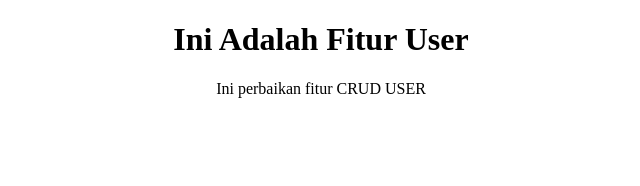
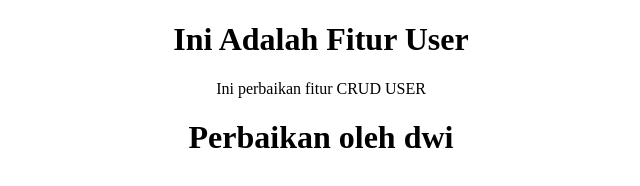
Before and after one commit to lanjar17/tiga-serangkai, a plain HTML site: page user.html in a window 1280 px wide. Shown: the whole page, without its empty margins (319-959 px from the left). Drawn offline with Linux system fonts and the light colour scheme.

Commit message:
perbaikan oleh dwi

```diff
--- a/user.html
+++ b/user.html
@@ -10,6 +10,7 @@
     <center>
         <h1>Ini Adalah Fitur User</h1>
         <p>Ini perbaikan fitur CRUD USER</p>
+        <h1>Perbaikan oleh dwi</h1>
     </center>
 </body>
 </html>
```
